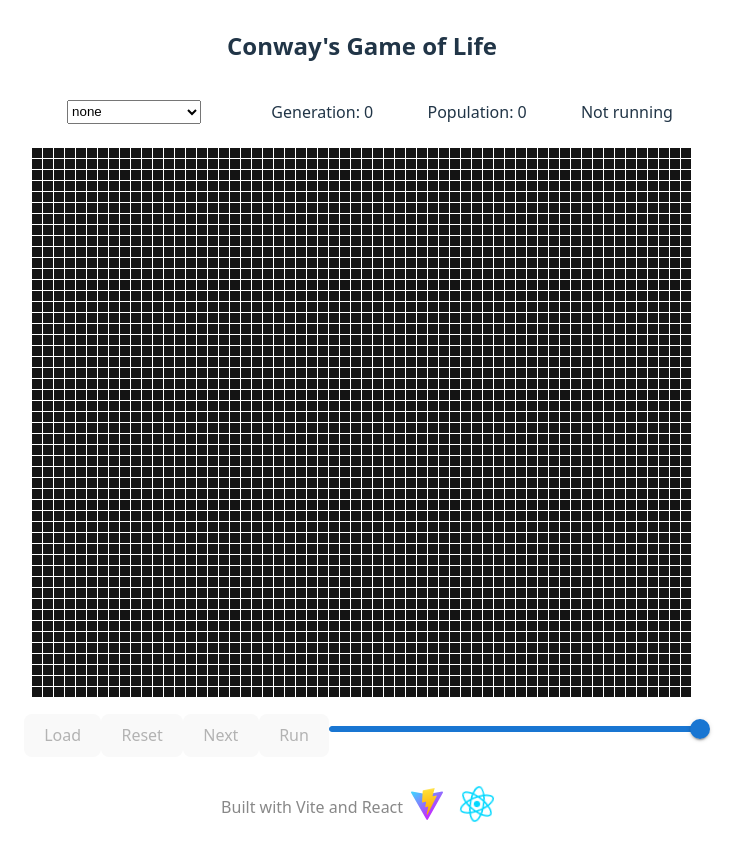
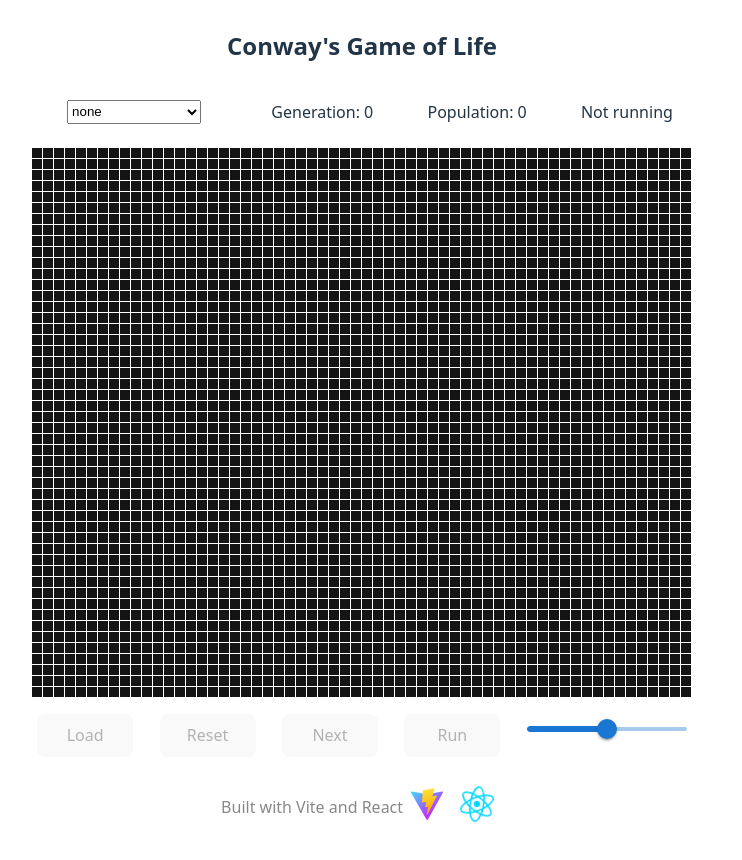
Before and after one commit to BryanAlbert/ReactLife, a React (Vite) app: page / in a window 1280 px wide. Shown: the top 860 px of the page, without its empty margins (278-1020 px from the left). Built offline with nearby package versions, Linux system fonts and the light colour scheme.

Commit message:
Fix slider width, tweak parameters.

```diff
--- a/src/components/App.tsx
+++ b/src/components/App.tsx
@@ -11,8 +11,8 @@ import DiscreteSlider from './Slider';
 const App = (): ReactElement => {
 	const width = 60;
 	const height = 50;
-	const initialDelay = 1000;
-	const delayStepSize = 50;
+	const initialDelay = 500;
+	const delayStepSize = 10;
 	const minimumDelay = 0;
 	const maximumDelay = 1000;
 
@@ -80,19 +80,8 @@ const App = (): ReactElement => {
 	}
 
 	const next = (): void => {
-		console.log(`Computing next generation at ${new Date().toISOString()}`);
 		setGeneration(generation => generation + 1);
 		setGrid(grid => computeNextGeneration({ grid, width, height }));
-	}
-
-	const changeDelay = (offset: number): void => {
-		console.log(`Changing delay to: ${Math.max(minimumDelay, delay + offset)}`);
-		setDelay(delay => Math.max(minimumDelay, delay + offset));
-	}
-
-	const updateDelay = (delay: number): void => {
-		console.log(`Changing delay to: ${delay}`);
-		setDelay(delay);
 	}
 
 	const updatedGrid = (grid: LifeState[][]): void => {
@@ -131,7 +120,7 @@ const App = (): ReactElement => {
 					onClick={() => setRunning(running => !running)}>{running ? 'Stop' : 'Run'}
 				</button>
 				<DiscreteSlider initial={initialDelay} min={minimumDelay} max={maximumDelay}
-					step={delayStepSize} update={updateDelay}/>
+					step={delayStepSize} update={(delay) => setDelay(delay)}/>
 			</div>
 
 			<Footer />
--- a/src/components/Slider.tsx
+++ b/src/components/Slider.tsx
@@ -12,14 +12,16 @@ interface SliderProps {
 
 const DiscreteSlider = ({ initial, min, max, step, update }: SliderProps): ReactElement => {
   const [value, setValue] = useState<number>(initial);
-  const handleChange = (event: Event, newValue: number): void => {
+  const handleChange = (_: Event, newValue: number): void => {
     setValue(newValue);
     update(newValue);
   }
 
   return (
-    <Slider className="slider" value={value} min={min} max={max} step={step}
-      valueLabelDisplay="auto" onChange={handleChange} />
+    <div className="slider">
+      <Slider value={value} min={min} max={max} step={step}
+        valueLabelDisplay="auto" onChange={handleChange} />
+    </div>
   )
 }
 
```
Also changed, not shown: 1 other file (tests, documents, lock files or other folders).
